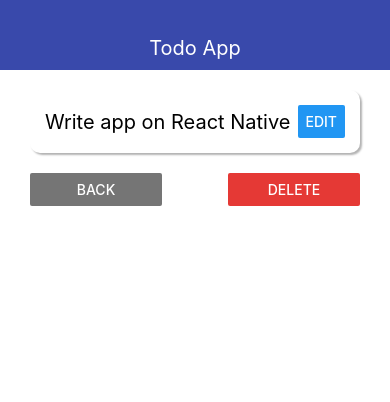
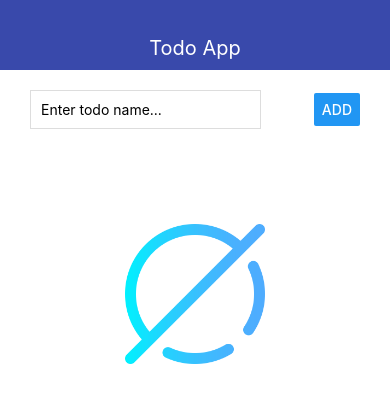
Before and after one commit to aesarantsev/ReactNative-TodoApp, a React Native app: screen / in a window 390 px wide. Shown: the top 402 px of the page. Built offline with nearby package versions, Linux system fonts and the light colour scheme.

Commit message:
feature(empty image) Add empty image

```diff
--- a/App.js
+++ b/App.js
@@ -5,10 +5,9 @@
 import { TodoScreen } from "./src/screens/TodoScreen";
 
 export default function App() {
-  const [todoId, setTodoId] = useState("1");
+  const [todoId, setTodoId] = useState(null);
   const [todos, setTodos] = useState([
-    { id: "1", title: "Write app on React Native" },
-    { id: "2", title: "todo 2" }
+    // { id: "1", title: "Write app on React Native" },
   ]);
 
   const addTodo = title => {
--- a/src/screens/MainScreen.js
+++ b/src/screens/MainScreen.js
@@ -1,22 +1,46 @@
 import React from "react";
-import { StyleSheet, View, FlatList } from "react-native";
+import { StyleSheet, View, FlatList, Image } from "react-native";
 import { AddTodo } from "../components/AddTodo";
 import { Todo } from "../components/Todo";
 
 export const MainScreen = ({ addTodo, todos, removeTodo, openTodo }) => {
+  let content = (
+    <FlatList
+      keyExtractor={item => item.id.toString()}
+      data={todos}
+      renderItem={({ item }) => (
+        <Todo todoItem={item} onRemove={removeTodo} onOpen={openTodo} />
+      )}
+    />
+  );
+  if (todos.length === 0) {
+    content = (
+      <View style={styles.imgWrap}>
+        <Image
+          source={require("../../assets/empty.png")}
+          style={styles.image}
+        />
+      </View>
+    );
+  }
   return (
     <View>
       <AddTodo onSubmit={addTodo} />
-
-      <FlatList
-        keyExtractor={item => item.id.toString()}
-        data={todos}
-        renderItem={({ item }) => (
-          <Todo todoItem={item} onRemove={removeTodo} onOpen={openTodo} />
-        )}
-      />
+      {content}
     </View>
   );
 };
 
-const styles = StyleSheet.create({});
+const styles = StyleSheet.create({
+  imgWrap: {
+    alignItems: "center",
+    justifyContent: "center",
+    padding: 10,
+    height: 300
+  },
+  image: {
+    width: "50%",
+    height: "50%",
+    resizeMode:'contain'
+  }
+});
```
Also changed, not shown: assets/empty.png (added).
